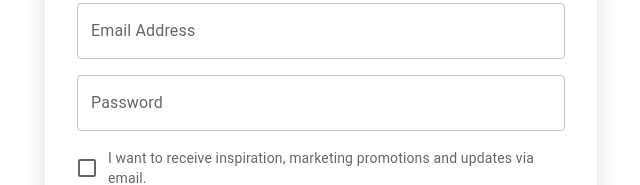
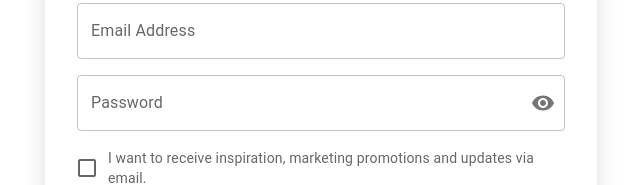
Before and after one commit to Moazam05/mfp, a React app in the folder auth/: page /auth/signup in a window 1280 px wide. Shown: the part 304-489 px from the top of the page, without its empty margins (319-959 px from the left). Built offline with nearby package versions, Linux system fonts and the light colour scheme.

Commit message:
separate text field component

```diff
--- /dev/null
+++ b/auth/src/components/CustomTextField/index.js
@@ -0,0 +1,66 @@
+import React, { useState } from "react";
+import { TextField, InputAdornment, IconButton } from "@mui/material";
+import { Visibility, VisibilityOff } from "@mui/icons-material";
+
+const CustomTextField = ({
+  field, // Formik field prop
+  form: { touched, errors }, // Formik form prop
+  type = "text",
+  label,
+  required = false,
+  ...props
+}) => {
+  const [showPassword, setShowPassword] = useState(false);
+  const isError = touched[field.name] && errors[field.name];
+
+  const handleClickShowPassword = () => {
+    setShowPassword(!showPassword);
+  };
+
+  const handleMouseDownPassword = (event) => {
+    event.preventDefault();
+  };
+
+  return (
+    <TextField
+      {...field}
+      {...props}
+      type={type === "password" ? (showPassword ? "text" : "password") : type}
+      label={label}
+      required={required}
+      fullWidth
+      variant="outlined"
+      error={!!isError}
+      helperText={isError ? errors[field.name] : ""}
+      InputProps={{
+        ...props.InputProps,
+        endAdornment: type === "password" && (
+          <InputAdornment position="end">
+            <IconButton
+              aria-label="toggle password visibility"
+              onClick={handleClickShowPassword}
+              onMouseDown={handleMouseDownPassword}
+              edge="end"
+            >
+              {showPassword ? <VisibilityOff /> : <Visibility />}
+            </IconButton>
+          </InputAdornment>
+        ),
+        sx: {
+          borderRadius: 1,
+          ...props.InputProps?.sx,
+        },
+      }}
+      sx={{
+        "& .MuiOutlinedInput-root": {
+          "&:hover fieldset": {
+            borderColor: "primary.main",
+          },
+        },
+        ...props.sx,
+      }}
+    />
+  );
+};
+
+export default CustomTextField;
--- a/auth/src/components/Signup.js
+++ b/auth/src/components/Signup.js
@@ -1,10 +1,9 @@
 import React from "react";
-import { Formik, Form, Field, ErrorMessage } from "formik";
+import { Formik, Form, Field } from "formik";
 import * as Yup from "yup";
 import {
   Avatar,
   Button,
-  TextField,
   FormControlLabel,
   Checkbox,
   Grid,
@@ -20,13 +19,13 @@ import useTypedSelector from "../hooks/useTypedSelector";
 import { addUser, selectUsers } from "../redux/users/userSlice";
 import ToastAlert from "../components/ToastAlert";
 import Copyright from "./Copyright";
+import CustomTextField from "./CustomTextField";
 
 export default function SignUp({ onSignIn }) {
   const navigate = useNavigate();
   const dispatch = useDispatch();
   const usersList = useTypedSelector(selectUsers);
 
-  // Validation schema using Yup
   const validationSchema = Yup.object().shape({
     firstName: Yup.string().required("First Name is required"),
     lastName: Yup.string().required("Last Name is required"),
@@ -46,7 +45,6 @@ export default function SignUp({ onSignIn }) {
         password: values.password,
       };
 
-      // Check if user already exists
       const findUser = usersList.find(
         (user) => user.email === values.email.toLowerCase()
       );
@@ -59,7 +57,6 @@ export default function SignUp({ onSignIn }) {
       await dispatch(addUser(payload));
       ToastAlert("User added successfully", "success");
 
-      // Simulate a delay before navigating
       setTimeout(() => {
         setSubmitting(false);
         navigate("/auth/signin");
@@ -136,81 +133,41 @@ export default function SignUp({ onSignIn }) {
             onSubmit={handleSignUp}
             validateOnMount={false}
           >
-            {({ isSubmitting, errors, touched }) => (
+            {({ isSubmitting }) => (
               <Form style={{ width: "100%" }}>
                 <Grid container spacing={2}>
                   <Grid item xs={12} sm={6}>
                     <Field
-                      as={TextField}
+                      component={CustomTextField}
+                      name="firstName"
+                      label="First Name"
                       autoComplete="fname"
-                      name="firstName"
-                      fullWidth
-                      id="firstName"
-                      label="First Name"
                       autoFocus
-                      variant="outlined"
-                      helperText={touched.firstName && errors.firstName}
-                      error={touched.firstName && !!errors.firstName}
-                      sx={{
-                        "& .MuiOutlinedInput-root": {
-                          borderRadius: 1,
-                        },
-                      }}
                     />
                   </Grid>
                   <Grid item xs={12} sm={6}>
                     <Field
-                      as={TextField}
-                      fullWidth
-                      id="lastName"
+                      component={CustomTextField}
+                      name="lastName"
                       label="Last Name"
-                      name="lastName"
                       autoComplete="lname"
-                      variant="outlined"
-                      helperText={touched.lastName && errors.lastName}
-                      error={touched.lastName && !!errors.lastName}
-                      sx={{
-                        "& .MuiOutlinedInput-root": {
-                          borderRadius: 1,
-                        },
-                      }}
                     />
                   </Grid>
                   <Grid item xs={12}>
                     <Field
-                      as={TextField}
-                      fullWidth
-                      id="email"
+                      component={CustomTextField}
+                      name="email"
                       label="Email Address"
-                      name="email"
                       autoComplete="email"
-                      variant="outlined"
-                      helperText={touched.email && errors.email}
-                      error={touched.email && !!errors.email}
-                      sx={{
-                        "& .MuiOutlinedInput-root": {
-                          borderRadius: 1,
-                        },
-                      }}
                     />
                   </Grid>
                   <Grid item xs={12}>
                     <Field
-                      as={TextField}
-                      fullWidth
+                      component={CustomTextField}
                       name="password"
                       label="Password"
                       type="password"
-                      id="password"
                       autoComplete="current-password"
-                      variant="outlined"
-                      helperText={touched.password && errors.password}
-                      error={touched.password && !!errors.password}
-                      sx={{
-                        "& .MuiOutlinedInput-root": {
-                          borderRadius: 1,
-                        },
-                      }}
                     />
                   </Grid>
                   <Grid item xs={12}>
```
